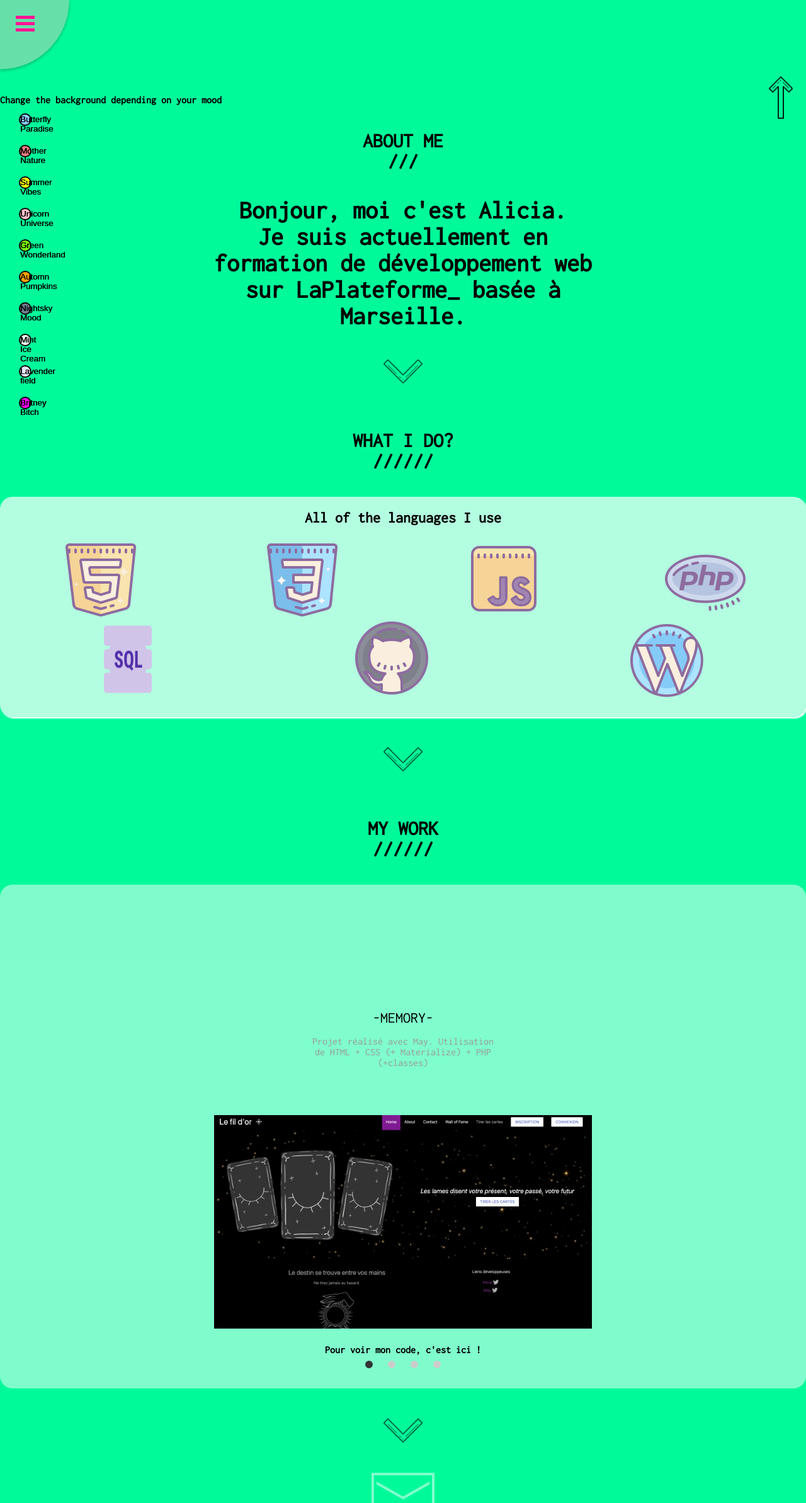
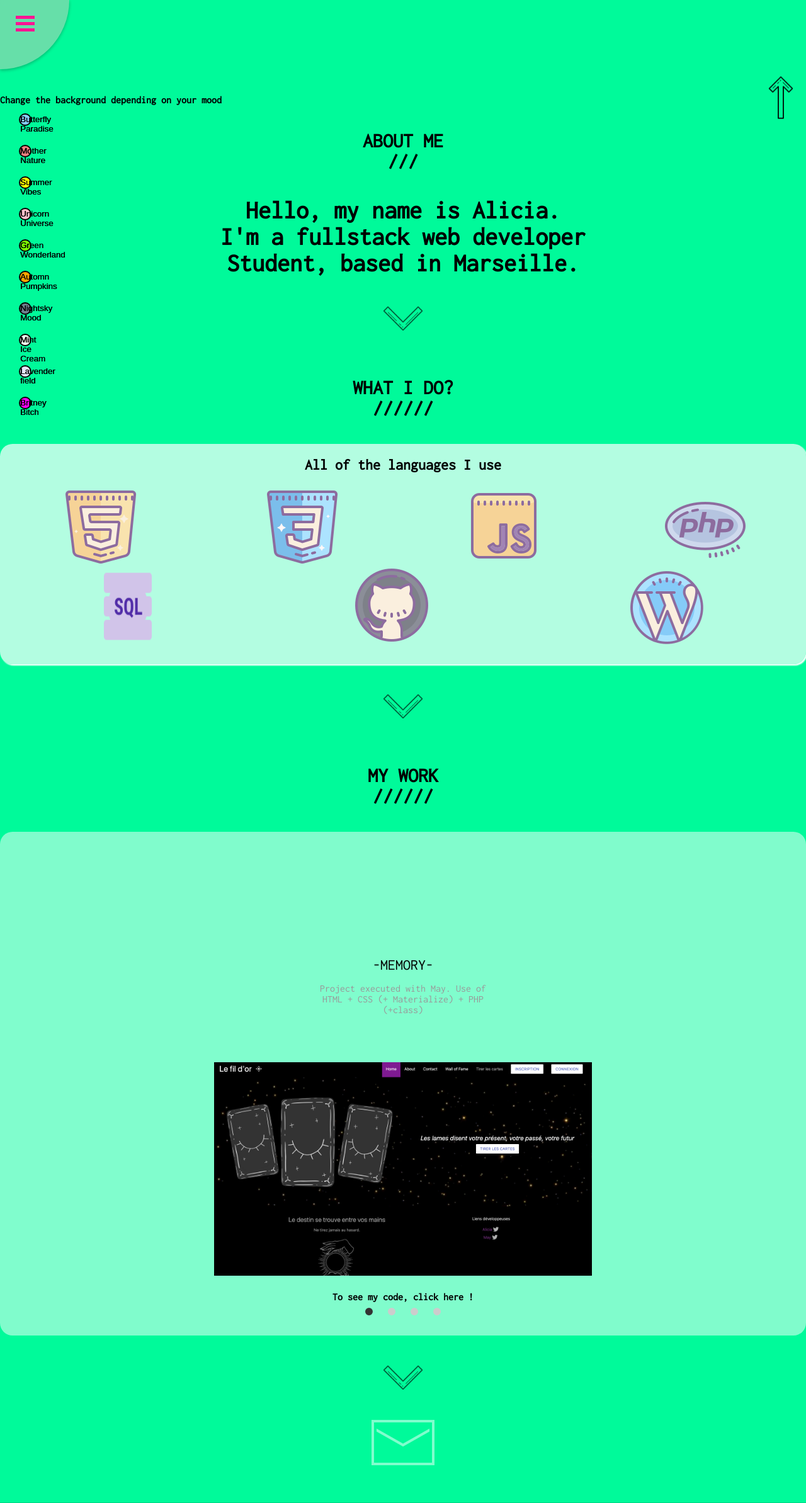
Before and after one commit to alicia-cordial/site-perso, a PHP site: page / in a window 1280 px wide. Shown: the top 2387 px of the page at 63% size. Run offline with PHP 8.4, Linux system fonts and the light colour scheme.

Commit message:
english translation

```diff
--- a/index.php
+++ b/index.php
@@ -82,8 +82,8 @@
 
     <section class="me" id="apropos">
         <article class="texte_pres">
-            <h3>Bonjour, moi c'est Alicia. </h3>
-                <h3>Je suis actuellement en formation de développement web sur LaPlateforme_ basée à Marseille.</h3>
+            <h3>Hello, my name is Alicia.</h3>
+                <h3>I'm a fullstack web developer Student, based in Marseille.</h3>
         </article>
 
     </section>
@@ -152,42 +152,42 @@
                         <div class="slider__contents"><i class="slider__image fa fa-codepen"></i>
 
                             <h2 class="slider__caption">-Memory-</h2>
-                            <p class="slider__txt">Projet réalisé avec May. Utilisation de HTML + CSS (+ Materialize) + PHP (+classes) </p>
+                            <p class="slider__txt">Project executed with May. Use of HTML + CSS (+ Materialize) + PHP (+class) </p>
 
                             <a href="pages/projet1.php">
                                 <img src="image/projet3.png" alt="projet2">
                             </a>
-                            <a  href="https://github.com/alicia-cordial/memory">Pour voir mon code, c'est ici !</a>
+                            <a  href="https://github.com/alicia-cordial/memory">To see my code, click here !</a>
 
 
                         </div>
 
                         <div class="slider__contents"><i class="slider__image fa fa-newspaper-o"></i>
 
-                            <h2 class="slider__caption">-Réservations salle-</h2>
-                            <p class="slider__txt">Projet perso. Utilisation de HTML + CSS (+ Materialize) + PHP (+classes)</p>
+                            <h2 class="slider__caption">-Hall booking-</h2>
+                            <p class="slider__txt">Solo project. Use of HTML + CSS (+ Materialize) + PHP (+class)</p>
 
                             <a href="pages/projet2.php">
                                 <img src="image/projet2.png" alt="projet1">
                             </a>
-                            <a href="https://github.com/alicia-cordial/reservation-salles">Pour voir mon code, c'est ici !</a>
+                            <a href="https://github.com/alicia-cordial/reservation-salles">To see my code, click here !</a>
                         </div>
 
                         <div class="slider__contents"><i class="slider__image fa fa-television"></i>
 
                             <h2 class="slider__caption">-Gamebusters-</h2>
-                            <p class="slider__txt">Projet réalisé avec May (e-commerce). Utilisation de HTML + CSS + PHP (+classes) </p>
+                            <p class="slider__txt">Project executed with May (e-commerce). Use of HTML + CSS + PHP (+class) </p>
 
                             <a href="pages/projet3.php">
                             <img src="image/projet4.png" alt="projet3">
                             </a>
 
-                            <a href="https://github.com/alicia-cordial/boutique">Pour voir mon code, c'est ici !</a>
+                            <a href="https://github.com/alicia-cordial/boutique">To see my code, click here !</a>
                         </div>
 
                         <div class="slider__contents" id="plus"><i class="slider__image fa fa-diamond"></i>
-                            <h2 class="slider__caption">Pour plus de projets</h2>
-                            <a href="https://github.com/alicia-cordial/">Redirection vers Github</a>
+                            <h2 class="slider__caption">More of my projects</h2>
+                            <a href="https://github.com/alicia-cordial/">Redirection to my Github</a>
 
                             <a href="https://github.com/alicia-cordial/">
                                 <img src="image/icons8-plus-96.png" alt="plus"/>
--- a/style/header.css
+++ b/style/header.css
@@ -32,6 +32,7 @@
     width: 230px;
     text-indent: 56px;
 }
+
 
 header a:focus {
     display: block;
```
